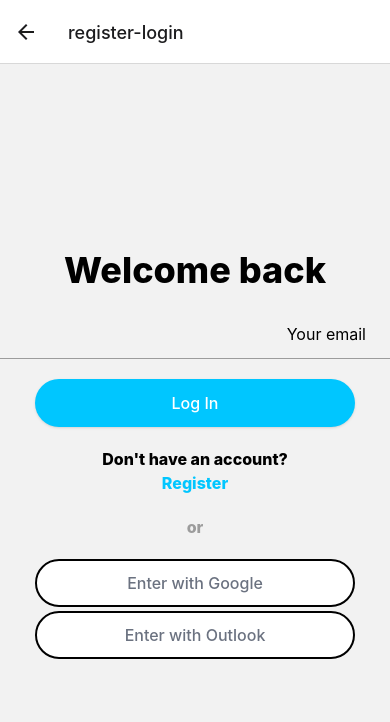
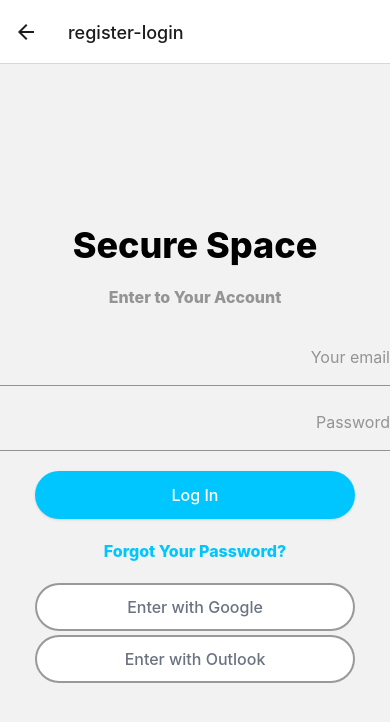
Before and after one commit to Rigii/SecureSpace, a React Native app: screen / in a window 390 px wide. Shown: the top 722 px of the page. Built offline with nearby package versions, Linux system fonts and the light colour scheme.

Commit message:
use-formik

```diff
--- a/package.json
+++ b/package.json
@@ -20,6 +20,7 @@
     "react": "18.2.0",
     "react-native": "0.73.4",
     "react-native-config": "^1.5.1",
+    "react-native-formik": "^1.7.8",
     "react-native-gesture-handler": "^2.15.0",
     "react-native-reanimated": "^3.7.1",
     "react-native-safe-area-context": "^4.9.0",
@@ -29,7 +30,8 @@
     "react-native-vector-icons": "^10.0.3",
     "react-redux": "^9.1.0",
     "redux": "^5.0.1",
-    "toastify-react-native": "^5.0.0"
+    "toastify-react-native": "^5.0.0",
+    "yup": "^1.4.0"
   },
   "devDependencies": {
     "@babel/core": "^7.20.0",
--- a/src/components/input/input.tsx
+++ b/src/components/input/input.tsx
@@ -16,7 +16,8 @@ export const Input = (props: IInputProps) => {
   const inputRef = React.createRef<TextInput>();
 
   const onChange = (value: string) => {
-    props.onChange(props.option || '', value);
+    console.log(333333, value);
+    props.onChange(value);
   };
 
   const catchKey = ({
@@ -54,7 +55,7 @@ export const Input = (props: IInputProps) => {
   return (
     <View
       style={props.style}
-      className={`flex w-full relative justify-center border-b-title-gray border-b-[1px] ${props.className}`}>
+      className={`flex w-full relative justify-center border-b-opacity-gray border-b-[1px] ${props.className}`}>
       {!(
         (isFocused && props.hideLabelOnFocus) ||
         (props.hideLabelOnFocus && !!props.value) ||
@@ -83,14 +84,14 @@ export const Input = (props: IInputProps) => {
         <View pointerEvents="none">
           <TextInput
             ref={inputRef}
-            // placeholderTextColor={props.placeholderTextColor || '#0072C5'}
+            placeholderTextColor={props.placeholderTextColor || '#35353580'}
             maxLength={props.maxLength}
             placeholder={props.placeholder}
             keyboardType={props.keyboardType}
             value={props.value}
             onChangeText={onChange}
             onKeyPress={catchKey}
-            className={`flex flex-row relative text-base p-6 self-end	dark-gray text-right h-5 ${
+            className={`flex flex-row relative text-base  self-end text-dark-gray text-right h-14 ${
               props.hideLabelOnFocus && 'text-left pr-10 w-full'
             }${!isFocused && props.hideLabelOnFocus && props.labelClassName} ${
               props.isError &&
--- a/src/components/input/input.typings.ts
+++ b/src/components/input/input.typings.ts
@@ -32,7 +32,7 @@ export interface IInputProps {
   placeholder?: string;
   keyboardType: TKeyboardType;
   value: string;
-  onChange: (option: string, value: string) => void;
+  onChange: (value: string) => void;
   catchKey?: (key: string) => void;
   option?: string;
   className?: string;
--- a/src/components/themed-button/themed-button.style.ts
+++ b/src/components/themed-button/themed-button.style.ts
@@ -5,6 +5,6 @@ export const styles = {
   lightButtonText: 'self-center font-medium text-base text-white',
   filled: 'mr-0 text-white bg-light-blue',
   light: 'mr-0 text-gray-500 bg-white',
-  lightBordered: 'mr-0 text-gray-500 bg-white border-2 border-fonGray',
+  lightBordered: 'mr-0 text-gray-500 bg-white border-2 border-opacity-gray',
   buttonContainer: 'items-center',
 };
--- a/src/constants/strings/login-signup.strings.ts
+++ b/src/constants/strings/login-signup.strings.ts
@@ -2,8 +2,8 @@ export const strings = {
   emailHolder: 'Your email',
   passwordHolder: 'Password',
   reset: 'Reset',
-  createYourAccount: 'Create Your Safe Space',
-  enterSafePlace: 'Enter to Your Safe Place',
+  secureSpace: 'Secure Space',
+  enterAccount: 'Enter to Your Account',
   enterWithGoogle: 'Enter with Google',
   enterWithOutlook: 'Enter with Outlook',
   register: 'Register',
--- a/src/screens/login-signup/login-sign-up.types.ts
+++ b/src/screens/login-signup/login-sign-up.types.ts
@@ -203,3 +203,8 @@ export enum EAuthMode {
   logIn = 'log-in',
   register = 'register',
 }
+
+export interface ILoginFormValues {
+  email: string;
+  password: string;
+}
--- a/src/screens/login-signup/login-signup.screen.tsx
+++ b/src/screens/login-signup/login-signup.screen.tsx
@@ -1,78 +1,72 @@
 import React from 'react';
-// import {ISetAccountDetails} from 'components/OnBoarding/CreateAccount/CreateAccount.types';
-// import {EAuthMode} from '../encryptionAuth.types';
 import {useLoginSignUpUserState} from './login-signup.state';
-// import SetEmailPassword from './SetEmailPassword';
 import {strings} from '../../constants/strings/login-signup.strings';
 import {Input, KeyboardTypes} from '../../components/input';
 import {ThemedButton} from '../../components/themed-button';
 // import {GoogleIcon, OutlookIcon} from '../../assets/icons';
 import {View} from 'react-native';
-import SetEmailPassword from './set-email-password';
 import {Title1, Title2} from '../../components/title';
-import {TextBold, TextButton} from '../../components/text-styled';
+import {TextButton} from '../../components/text-styled';
+import {Formik} from 'formik';
+import {ILoginFormValues} from './login-sign-up.types';
+import * as Yup from 'yup';
+
+const SignupSchema = Yup.object().shape({
+  password: Yup.string()
+    .min(2, 'Too Short!')
+    .max(50, 'Too Long!')
+    .required('Required'),
+  email: Yup.string().email('Invalid email').required('Required'),
+});
 
 export const LoginSignUpUser: React.FC = () => {
-  const {
-    currentStrings,
-    isEmailValid,
-    email,
-    password,
-    emailPasswordStep,
-    mode,
-    onMicrosoftSignUp,
-    onGoogleSignUp,
-    setStep,
-    setPassword,
-    emailSignUp,
-    onChangeMode,
-    onForgotPassword,
-    setEmail,
-  } = useLoginSignUpUserState();
-
-  if (emailPasswordStep) {
-    return (
-      <SetEmailPassword
-        mode={mode}
-        email={email}
-        password={password}
-        isEmailValid={isEmailValid}
-        currentStrings={currentStrings}
-        setEmail={setEmail}
-        setPassword={setPassword}
-        emailSignUp={emailSignUp}
-        onChangeMode={onForgotPassword}
-      />
-    );
-  }
+  const {onMicrosoftSignUp, onGoogleSignUp, loginSignUp, onForgotPassword} =
+    useLoginSignUpUserState();
 
   return (
     <View className="flex flex-col content-center items-center justify-center flex-1 w-full gap-y-5">
-      <Title1>{currentStrings.head}</Title1>
-      {currentStrings.sub && <Title2>{currentStrings.sub}</Title2>}
+      <Title1>{strings.secureSpace}</Title1>
+      <Title2 className="text-opacity-gray">{strings.enterAccount}</Title2>
+      <Formik<ILoginFormValues>
+        validationSchema={SignupSchema}
+        initialValues={{email: '', password: ''}}
+        onSubmit={values =>
+          loginSignUp({email: values.email, password: values.password})
+        }>
+        {({handleChange, handleSubmit, values, errors}) => (
           <View className="flex flex-col justify-center items-center gap-y-5 w-full relative">
+            <View className="flex flex-col justify-center items-center gap-y-2 w-full">
               <Input
-          value={email}
-          onChange={setEmail}
+                isError={!!errors.email}
+                value={values.email}
+                onChange={handleChange('email')}
                 placeholder={strings.emailHolder}
                 keyboardType={KeyboardTypes.emailAddress}
                 className="w-80"
               />
+              <Input
+                isError={!!errors.password}
+                value={values.password}
+                onChange={handleChange('password')}
+                placeholder={strings.passwordHolder}
+                keyboardType={KeyboardTypes.emailAddress}
+                className="w-80"
+              />
+            </View>
             <ThemedButton
               text={strings.login}
-          disabled={!isEmailValid}
+              disabled={!!errors.email || !!errors.password}
               theme="filled"
-          onPress={setStep}
+              onPress={handleSubmit}
               classCustomBody="w-80"
             />
-        <View>
-          <Title2>{currentStrings.alt1}</Title2>
-          <TextButton onPress={onChangeMode}>{currentStrings.alt2}</TextButton>
           </View>
-      </View>
-      <TextBold className="text-title-gray font-extrabold text-base">
-        {strings.or}
-      </TextBold>
+        )}
+      </Formik>
+
+      <TextButton onPress={onForgotPassword}>
+        {strings.forgotYourPassword}
+      </TextButton>
       <View className="gap-1">
         <ThemedButton
           text={strings.enterWithGoogle}
--- a/src/screens/login-signup/login-signup.state.ts
+++ b/src/screens/login-signup/login-signup.state.ts
@@ -1,38 +1,10 @@
-import {useEffect, useMemo, useState} from 'react';
-import {strings} from '../../constants/strings/login-signup.strings';
-import {validateEmail} from '../../services/custom-services';
-import {ErrorNotificationHandler} from '../../services/ErrorNotificationHandler';
+import {useEffect, useState} from 'react';
 import {EAuthMode} from './login-sign-up.types';
 import {locallyEmailForSignIn} from '../../services/async-storage/async-storage-service';
 
-const signUpLoginStrings = {
-  [EAuthMode.register]: {
-    head: strings.createYourAccount,
-    sub: strings.useYourEmail,
-    alt1: strings.alreadyHaveAccount,
-    alt2: strings.login,
-  },
-  [EAuthMode.logIn]: {
-    head: strings.welcomeBack,
-    sub: '',
-    alt1: strings.dontHaveAccount,
-    alt2: strings.register,
-  },
-};
-
 export const useLoginSignUpUserState = () => {
-  const [isEmailValid, setIsEmailValid] = useState(false);
-  const [email, setEmail] = useState('');
-  const [password, setPassword] = useState('');
-  const [emailPasswordStep, setEmailPasswordStep] = useState(false);
   const [mode, setMode] = useState<EAuthMode>(EAuthMode.logIn);
   const [isLoading, setLoading] = useState(false);
-
-  const validateCurrentEmail = (emailCurrent: string) => {
-    if (!emailCurrent) return;
-    const isValid = validateEmail(emailCurrent);
-    setIsEmailValid(!!isValid);
-  };
 
   const onForgotPassword = () => setMode(EAuthMode.resetPassword);
 
@@ -41,36 +13,13 @@ export const useLoginSignUpUserState = () => {
       currentMode === EAuthMode.register ? EAuthMode.logIn : EAuthMode.register,
     );
 
-  const emailSignUp = async () => {
-    try {
-      await onSignUp(email, password);
-    } catch (error) {
-      const currentError = error as {code: string; message: string};
-      console.error('Email login / sign up error', currentError.message);
-    }
-  };
-
   const getEmailLocally = async () => {
-    const currentEmail = await locallyEmailForSignIn.get();
-
-    setEmail(currentEmail);
+    return await locallyEmailForSignIn.get();
   };
 
   const onSignUp = async (authEmail: string, authPassword: string) => {
     try {
       console.log('Check Sign Up Email and Password', authEmail, authPassword);
-      // setLoading(true);
-      // window.localStorage.setItem('emailLoginToDashboard', 'true');
-      // const result = await createUserWithEmailAndPassword(
-      //   authInstance,
-      //   authEmail,
-      //   authPassword,
-      // );
-      // await sendEmailVerification(
-      //   result.user,
-      //   manualEncryptionActionCodeSettings,
-      // );
-      // setEmailSent(EmailSendStatus.Sent);
     } catch (error) {
       const currentError = error as Error;
       console.error('Sign Up Error', currentError);
@@ -136,52 +85,43 @@ export const useLoginSignUpUserState = () => {
     // }
   };
 
-  const setStep = async () => {
+  const onLogIn = async (authEmail: string, authPassword: string) => {
+    try {
+      console.log('Check Sign Up Email and Password', authEmail, authPassword);
+    } catch (error) {
+      const currentError = error as Error;
+      console.error('Login Error', currentError);
+    } finally {
+      setLoading(false);
+    }
+  };
+
+  const loginSignUp = async ({
+    email,
+    password,
+  }: {
+    email: string;
+    password: string;
+  }) => {
     const isEmailSignedUp = await checkEmail(email);
-    if (isEmailSignedUp && mode === EAuthMode.register) {
-      ErrorNotificationHandler({
-        message: 'Email already registered. Log in instead',
-      });
+    if (isEmailSignedUp) {
+      onSignUp(email, password);
       return;
     }
-    if (!isEmailSignedUp && mode === EAuthMode.logIn) {
-      ErrorNotificationHandler({
-        message: 'Email not registered. Please sign up instead',
-      });
-      return;
-    }
-
-    setEmailPasswordStep((currentStep: boolean) => !currentStep);
+    onLogIn(email, password);
   };
 
   useEffect(() => {
     getEmailLocally();
   }, []);
 
-  useEffect(() => {
-    validateCurrentEmail(email);
-  }, [email]);
-
-  const currentStrings = useMemo(
-    () => signUpLoginStrings[mode as keyof typeof signUpLoginStrings],
-    [mode],
-  );
-
   return {
-    currentStrings,
-    isEmailValid,
-    email,
-    password,
-    emailPasswordStep,
     mode,
     isLoading,
+    loginSignUp,
     onMicrosoftSignUp,
     onGoogleSignUp,
-    setStep,
-    setPassword,
-    emailSignUp,
     onChangeMode,
     onForgotPassword,
-    setEmail,
   };
 };
--- a/src/screens/login-signup/set-email-password.tsx
+++ /dev/null
@@ -1,91 +0,0 @@
-import {strings} from '../../constants/strings/login-signup.strings';
-import React, {ReactElement} from 'react';
-import {Input, KeyboardTypes} from '../../components/input';
-import {ThemedButton} from '../../components/themed-button';
-import {EAuthMode} from './login-sign-up.types';
-import {Text, TouchableOpacity, View} from 'react-native';
-
-export default function SetEmailPassword({
-  email,
-  password,
-  isEmailValid,
-  currentStrings,
-  mode,
-  setEmail,
-  setPassword,
-  emailSignUp,
-  onChangeMode,
-}: {
-  email: string;
-  password: string;
-  isEmailValid: boolean;
-  currentStrings: {
-    [key: string]: string;
-  };
-  mode: EAuthMode;
-  setEmail: React.Dispatch<React.SetStateAction<string>>;
-  setPassword: React.Dispatch<React.SetStateAction<string>>;
-  emailSignUp: () => void;
-  onChangeMode: () => void;
-}): ReactElement {
-  return (
-    <View className="flex flex-col content-center items-center justify-center flex-1">
-      <Text className="mb-3 dark:text-white text-center">
-        {currentStrings.head}
-      </Text>
-      {currentStrings.sub && (
-        <Text className="text-title-gray font-extrabold text-s mt-2 inline-flex justify-center items-center">
-          {currentStrings.sub}
-        </Text>
-      )}
-
-      <View className="flex flex-col justify-center items-center gap-3 mb-20 flex-wrap pt-14">
-        <Input
-          value={email}
-          onChange={setEmail}
-          placeholder={strings.emailHolder}
-          keyboardType={KeyboardTypes.emailAddress}
-          classStyles="w-80 rounded-sm h-12"
-        />
-        <Input
-          isSecure={true}
-          keyboardType={KeyboardTypes.default}
-          value={password}
-          onChange={setPassword}
-          placeholder={strings.passwordHolder}
-          classStyles="w-80 rounded-sm h-12"
-        />
-        <ThemedButton
-          text={strings.continue}
-          disabled={!isEmailValid}
-          theme="lightBordered"
-          onPress={emailSignUp}
-          classCustomBody="w-80 h-12 rounded-sm"
-        />
-        <Text className="text-title-gray font-extrabold text-s mt-2 w-80 inline-flex justify-center items-center">
-          {currentStrings.alt1}
-          <TouchableOpacity
-            onPress={onChangeMode}
-            className={
-              'text-light-blue flex w-max font-extrabold text-s width-content pl-2'
-            }>
-            {currentStrings.alt2}
-          </TouchableOpacity>
-        </Text>
-        {mode === EAuthMode.logIn && (
-          <Text className="text-title-gray font-extrabold text-s mt-2 w-80 inline-flex justify-center items-center">
-            {strings.forgotYourPassword}
-            <TouchableOpacity
-              onPress={onChangeMode}
-              id="forgot-password"
-              className={
-                'text-light-blue flex w-max font-extrabold text-s width-content pl-2'
-              }>
-              {strings.reset}
-            </TouchableOpacity>
-          </Text>
-        )}
-      </View>
-    </View>
-  );
-}
--- a/tailwind.config.js
+++ b/tailwind.config.js
@@ -16,6 +16,7 @@ module.exports = {
         'soft-blue': '#4688F1',
         'title-gray': '#9C9C9C',
         'dark-gray': '#717170',
+        'opacity-gray': '#35353580',
         'background-gray': '#F3F3F3',
         'disabled-gray': '#E2E2E2',
         'input-error': '#FF6058',
```
Lines whose indentation alone changed are shown as unchanged.
